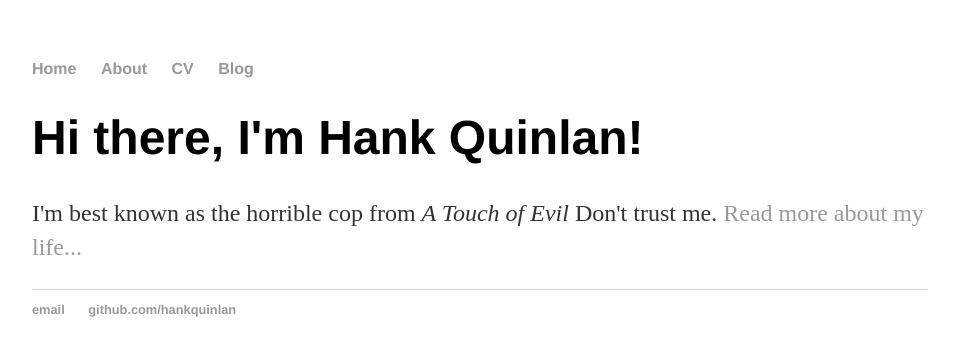
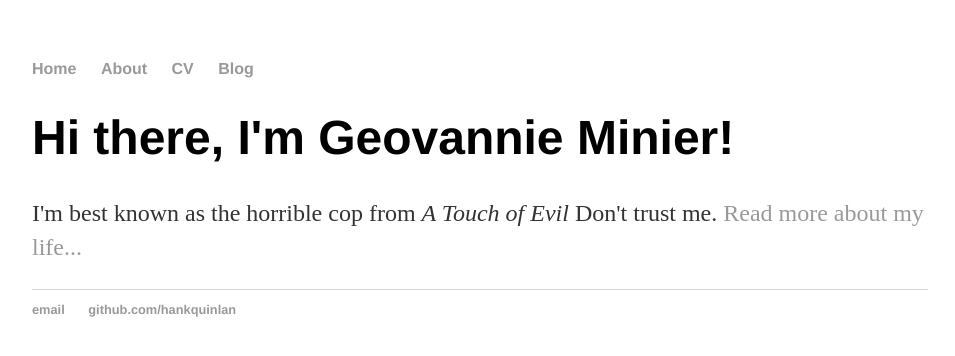
Before and after one commit to geovanniec9108/geovanniec9108.github.io, a Jekyll site: the page built from index.html, in a window 1280 px wide. Shown: the top 356 px of the page, without its empty margins (160-1115 px from the left). Built offline with Jekyll 4.4.1, drawn with Linux system fonts in a browser that asks for light colours.

Commit message:
Update index.html

```diff
--- a/index.html
+++ b/index.html
@@ -1,8 +1,8 @@
 ---
 layout: default
-title: Hank Quinlan, Horrible Cop
+title: Geovannie Minier, Horrible Cop
 ---
 <div class="blurb">
-	<h1>Hi there, I'm Hank Quinlan!</h1>
+	<h1>Hi there, I'm Geovannie Minier!</h1>
 	<p>I'm best known as the horrible cop from <em>A Touch of Evil</em> Don't trust me. <a href="/about">Read more about my life...</a></p>
 </div><!-- /.blurb -->
```
